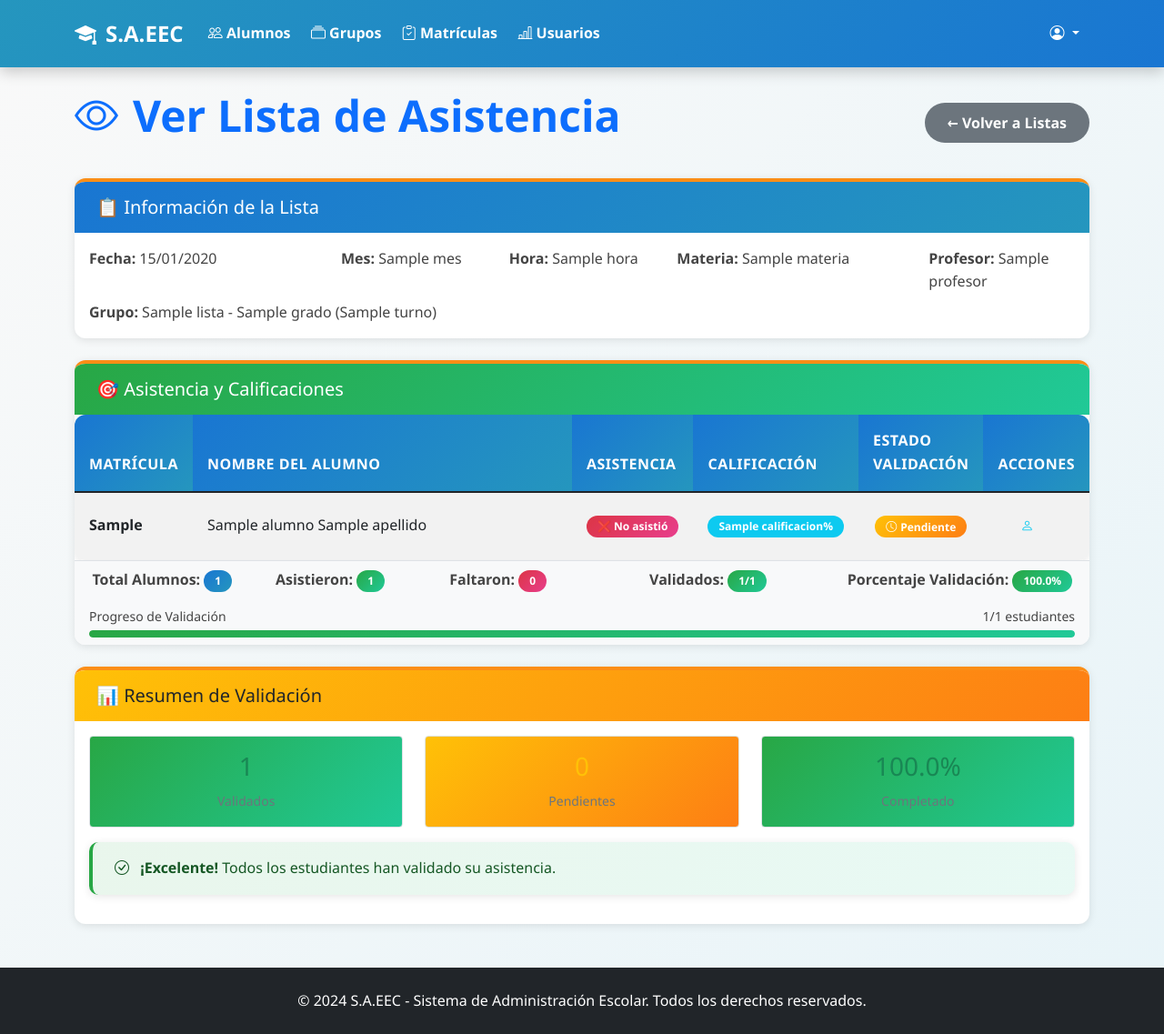
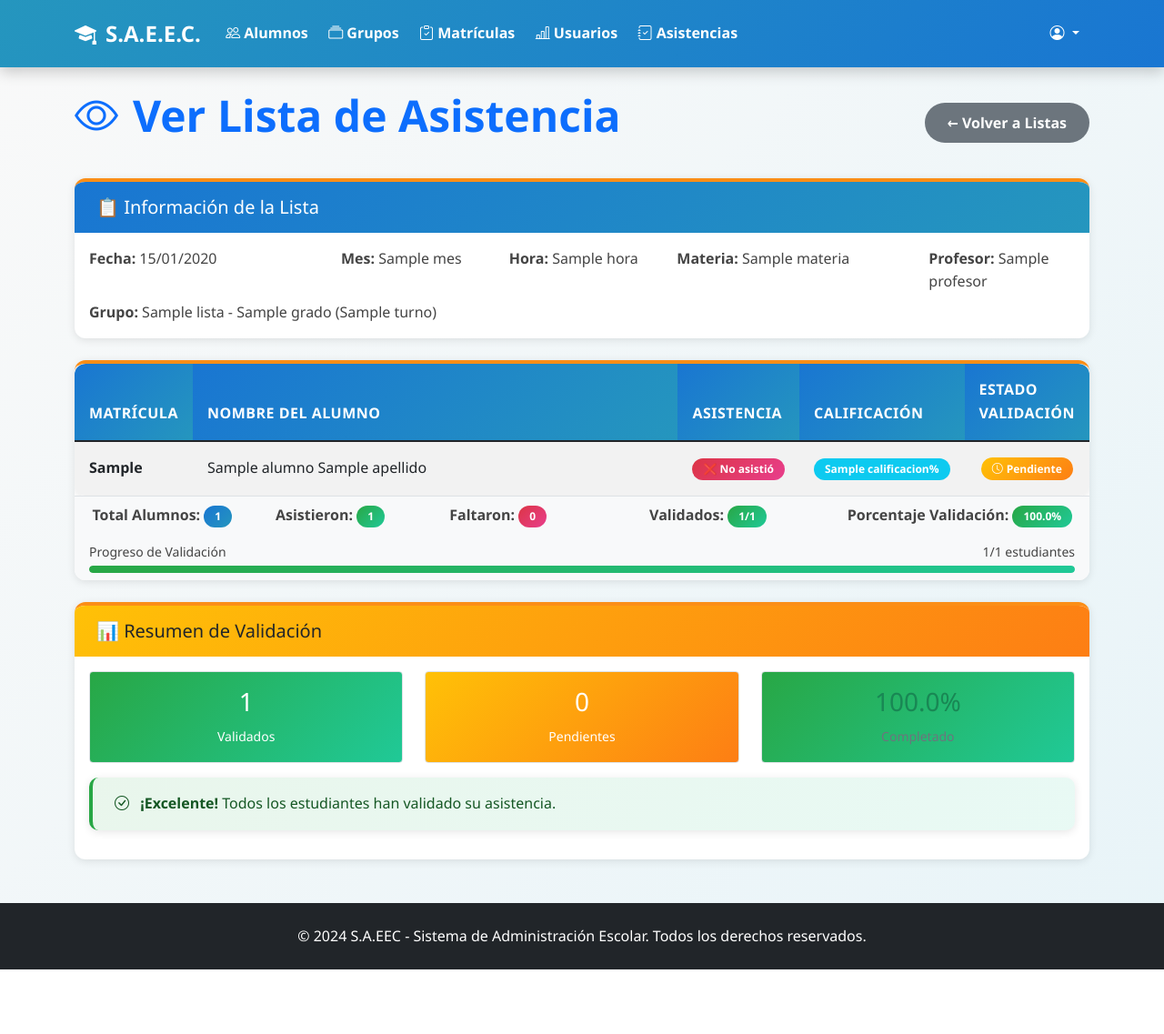
Before and after one commit to IsmaelMooBa/S.A.EEC, a Flask app: template templates/ver_lista_asistencia.html in a window 1280 px wide. Shown: the whole page at 91% size. After the commit the page ends 1066 px from the top, so only its background shows below. Run offline with Flask 3, Linux system fonts and the light colour scheme; the visitor is signed in with stand-in values (Sample User, id 1); the template is opened without the code that fills it: most values are stand-ins (such as "Sample title", 1, 10 or a date in 2020); data that the repository does not hold is empty.

Commit message:
VERSION 1.9
UPDATE STYLES

```diff
--- a/templates/base_admin.html
+++ b/templates/base_admin.html
@@ -24,7 +24,7 @@
         <div class="container">
             <a class="navbar-brand" href="{{ url_for('index') }}">
                 <i class="bi bi-mortarboard-fill"></i>
-                S.A.EEC
+                S.A.E.E.C.
             </a>
             <button class="navbar-toggler" type="button" data-bs-toggle="collapse" data-bs-target="#navbarNav">
                 <span class="navbar-toggler-icon"></span>
@@ -55,6 +55,13 @@
                            href="{{ url_for('admin_usuarios') }}">
                            <i class="bi bi-bar-chart-line"></i> Usuarios
                         </a>
+                    </li>
+                    <li class="nav-item">
+                        <a class="nav-link {{ 'active' if request.endpoint == 'pase_lista' }}"
+                           href="{{ url_for('pase_lista') }}">
+                           <i class="bi bi-journal-check"></i> Asistencias
+                        </a>
+                    </li>
                 </ul>
 
                 <!-- Menú de usuario - SOLO si está logueado -->
--- a/templates/estudiante_detalle_asistencia.html
+++ b/templates/estudiante_detalle_asistencia.html
@@ -183,7 +183,7 @@
                         por favor contacta a tu profesor o al administrador del sistema
                         para realizar las correcciones necesarias.
                     </p>
-                    <button type="button" class="btn btn-outline-danger btn-sm">
+                    <button type="button" class="btn btn-outline-danger btn-sm"><a href="https://wa.me/525516966619">
                         <i class="bi bi-exclamation-triangle me-2"></i>Reportar Error
                     </button>
                 </div>
--- a/templates/ver_lista_asistencia.html
+++ b/templates/ver_lista_asistencia.html
@@ -41,9 +41,6 @@
 
 <!-- Lista de Asistencia -->
 <div class="card">
-    <div class="card-header bg-success text-white">
-        <h5 class="mb-0">🎯 Asistencia y Calificaciones</h5>
-    </div>
     <div class="card-body p-0">
         <div class="table-responsive">
             <table class="table table-striped table-hover mb-0">
@@ -54,7 +51,7 @@
                         <th width="100">Asistencia</th>
                         <th width="120">Calificación</th>
                         <th width="120">Estado Validación</th>
-                        <th width="100">Acciones</th>
+                        <!--<th width="100">Acciones</th>-->
                     </tr>
                 </thead>
                 <tbody>
@@ -93,7 +90,7 @@
                                 </span>
                             {% endif %}
                         </td>
-                        <td>
+                        <!--<td>
                             {% if alumno.codigo_matricula %}
                             <button type="button" class="btn btn-sm btn-outline-info"
                                     data-bs-toggle="tooltip" data-bs-title="Ver detalles del estudiante"
@@ -101,7 +98,7 @@
                                 <i class="bi bi-person"></i>
                             </button>
                             {% endif %}
-                        </td>
+                        </td>-->
                     </tr>
                     {% endfor %}
                 </tbody>
@@ -164,14 +161,14 @@
         <div class="row text-center">
             <div class="col-md-4">
                 <div class="border rounded p-3 bg-success bg-opacity-10">
-                    <h3 class="text-success">{{ total_validados }}</h3>
-                    <small class="text-muted">Validados</small>
+                    <h3 class="text-white">{{ total_validados }}</h3>
+                    <small class="text-white">Validados</small>
                 </div>
             </div>
             <div class="col-md-4">
                 <div class="border rounded p-3 bg-warning bg-opacity-10">
-                    <h3 class="text-warning">{{ total_alumnos - total_validados }}</h3>
-                    <small class="text-muted">Pendientes</small>
+                    <h3 class="text-white">{{ total_alumnos - total_validados }}</h3>
+                    <small class="text-white">Pendientes</small>
                 </div>
             </div>
             <div class="col-md-4">
```
Also changed, not shown: other parts of templates/base_admin.html (+3 -3 lines), templates/admin_usuarios.html (+7 -7 lines), templates/base_estudiante.html (+8 -32 lines), templates/dashboard_admin.html (+23 -4 lines), templates/editar_lista_asistencia.html (+8 -14 lines).
